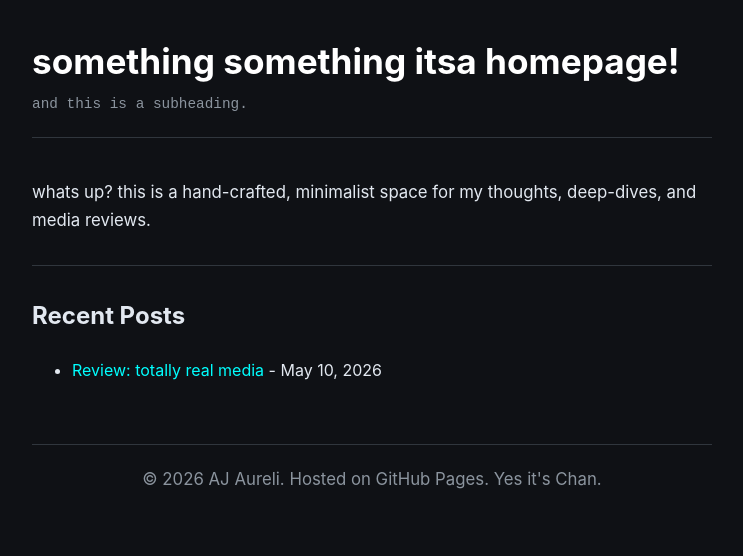
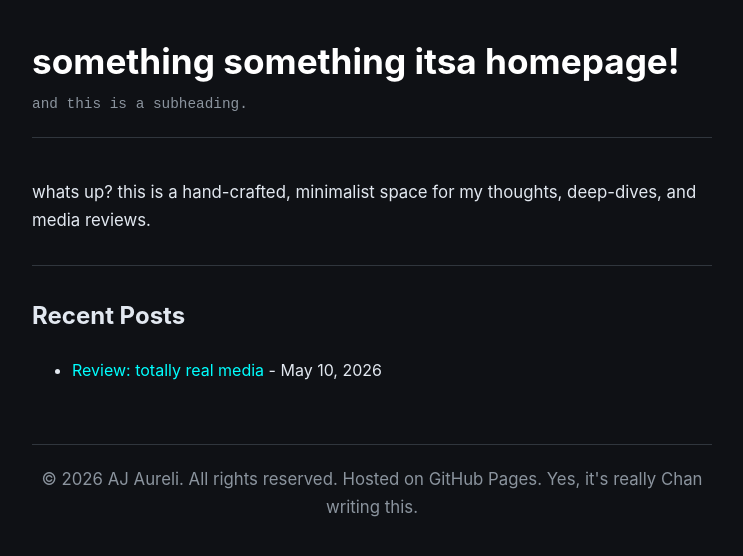
Before and after one commit to ailporf/ailporf.github.io, a Jekyll site: the page built from index.html, in a window 1280 px wide. Shown: the top 556 px of the page, without its empty margins (268-1011 px from the left). Built offline with Jekyll 4.4.1, drawn with Linux system fonts in a browser that asks for light colours.

Commit message:
Update index.html

```diff
--- a/index.html
+++ b/index.html
@@ -32,7 +32,7 @@
             </ul>
         </main>
         <footer>
-            <p>© 2026 AJ Aureli. Hosted on GitHub Pages. Yes it's Chan.</p>
+            <p>&copy; {{ "now" | date: "%Y" }} AJ Aureli. All rights reserved. Hosted on GitHub Pages. Yes, it's really Chan writing this.</p>
         </footer>
     </div>
 </body>
```
